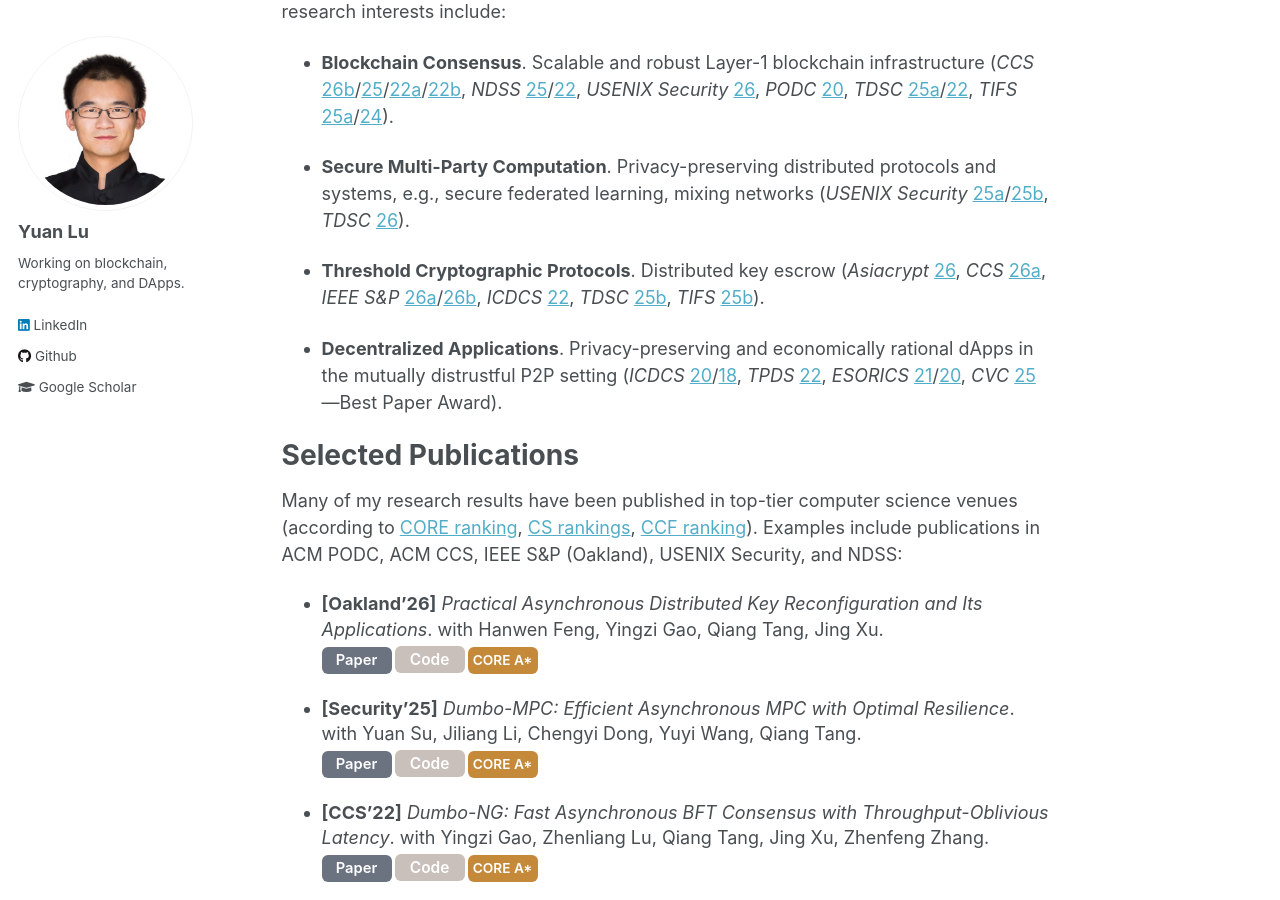
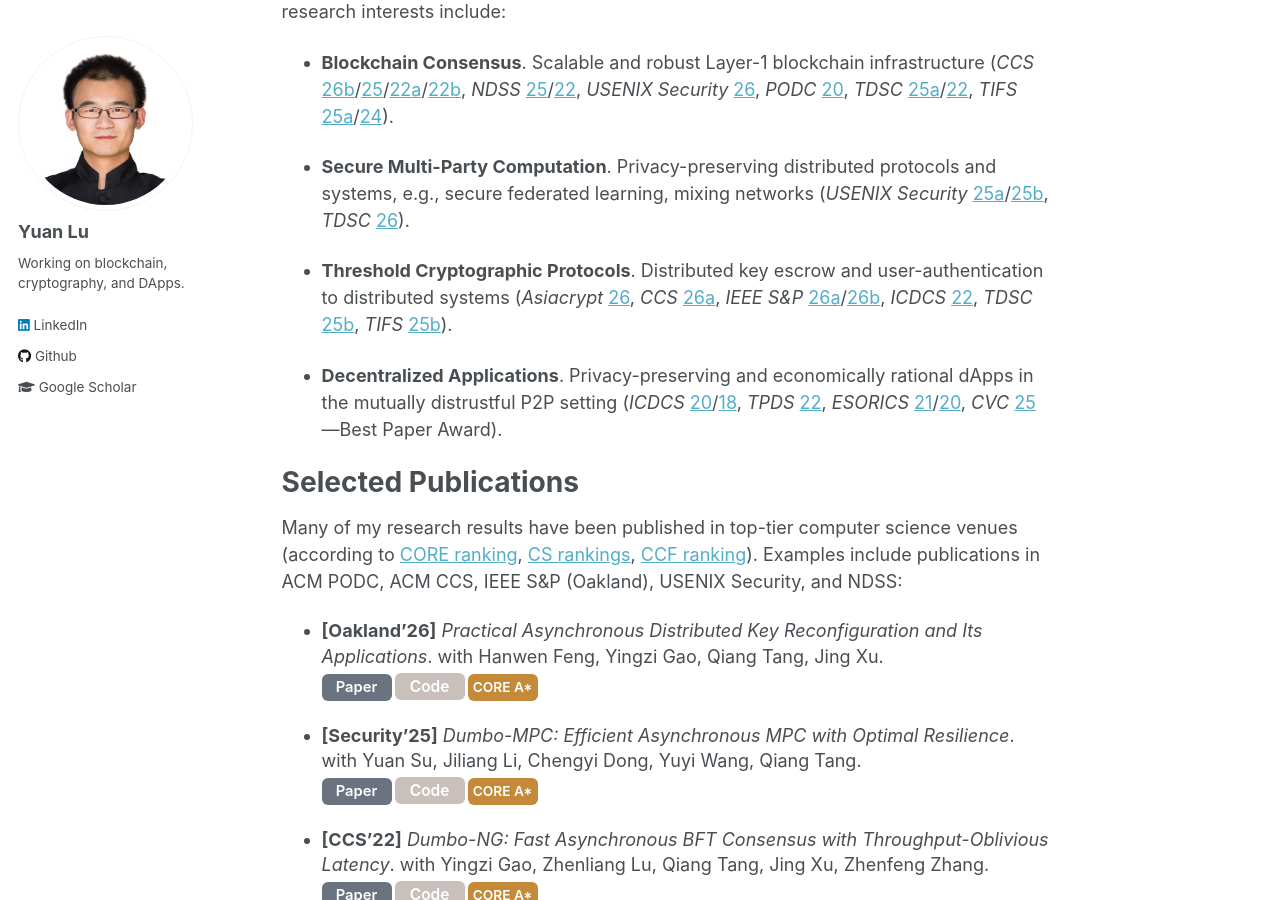
Before and after one commit to yylluu/yylluu.github.io, a Jekyll site: the page built from _pages/about.md, in a window 1280 px wide and 900 px high, scrolled down 353 px. Built offline with Jekyll 4.4.1, drawn with Linux system fonts in a browser that asks for light colours.

Commit message:
Update about.md

```diff
--- a/_pages/about.md
+++ b/_pages/about.md
@@ -18,7 +18,7 @@
 
 - **Secure Multi-Party Computation**. Privacy-preserving distributed protocols and systems, e.g., secure federated learning, mixing networks (*USENIX Security* [25a](https://www.usenix.org/conference/usenixsecurity25/presentation/su-yuan)/[25b](https://www.usenix.org/conference/usenixsecurity25/presentation/liu-yizhong), *TDSC* [26]()).
 
-- **Threshold Cryptographic Protocols**. Distributed key escrow (*Asiacrypt* [26](), *CCS* [26a](), *IEEE S&P* [26a](https://eprint.iacr.org/2025/149)/[26b](https://eprint.iacr.org/2025/1516), *ICDCS* [22](https://ieeexplore.ieee.org/abstract/document/9912190), *TDSC* [25b](https://ieeexplore.ieee.org/abstract/document/10807394), *TIFS* [25b](https://ieeexplore.ieee.org/abstract/document/11153573)).
+- **Threshold Cryptographic Protocols**. Distributed key escrow and user-authentication to distributed systems (*Asiacrypt* [26](), *CCS* [26a](), *IEEE S&P* [26a](https://eprint.iacr.org/2025/149)/[26b](https://eprint.iacr.org/2025/1516), *ICDCS* [22](https://ieeexplore.ieee.org/abstract/document/9912190), *TDSC* [25b](https://ieeexplore.ieee.org/abstract/document/10807394), *TIFS* [25b](https://ieeexplore.ieee.org/abstract/document/11153573)).
 
 - **Decentralized Applications**. Privacy-preserving and economically rational dApps in the mutually distrustful P2P setting (*ICDCS* [20](https://ieeexplore.ieee.org/abstract/document/9355719)/[18](https://ieeexplore.ieee.org/abstract/document/8416350), *TPDS* [22](https://ieeexplore.ieee.org/abstract/document/9929262), *ESORICS* [21](https://link.springer.com/chapter/10.1007/978-3-030-88418-5_17)/[20](https://link.springer.com/chapter/10.1007/978-3-030-59013-0_35), *CVC* [25](https://ieeexplore.ieee.org/abstract/document/11068849)—Best Paper Award).
 
```
